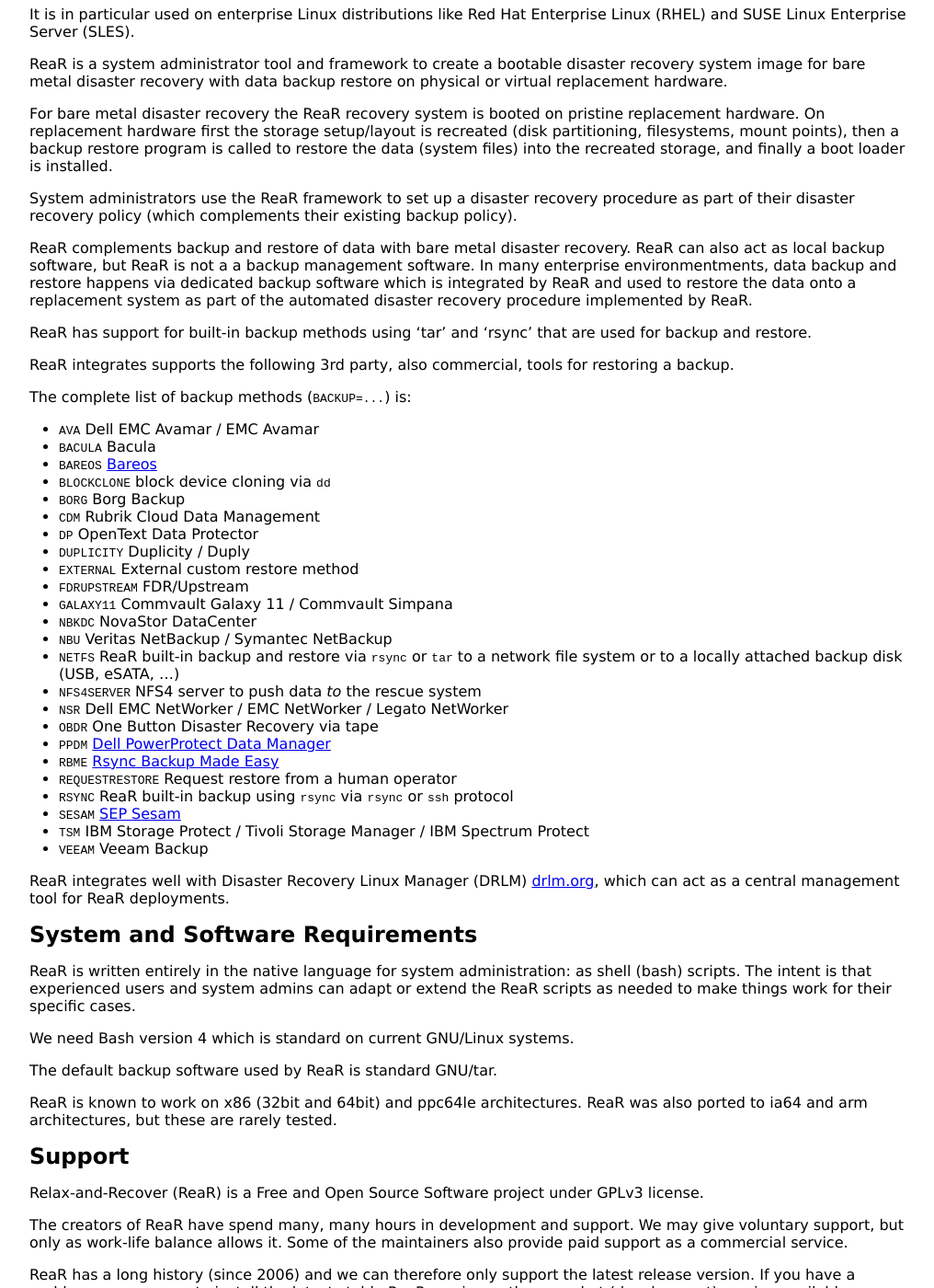
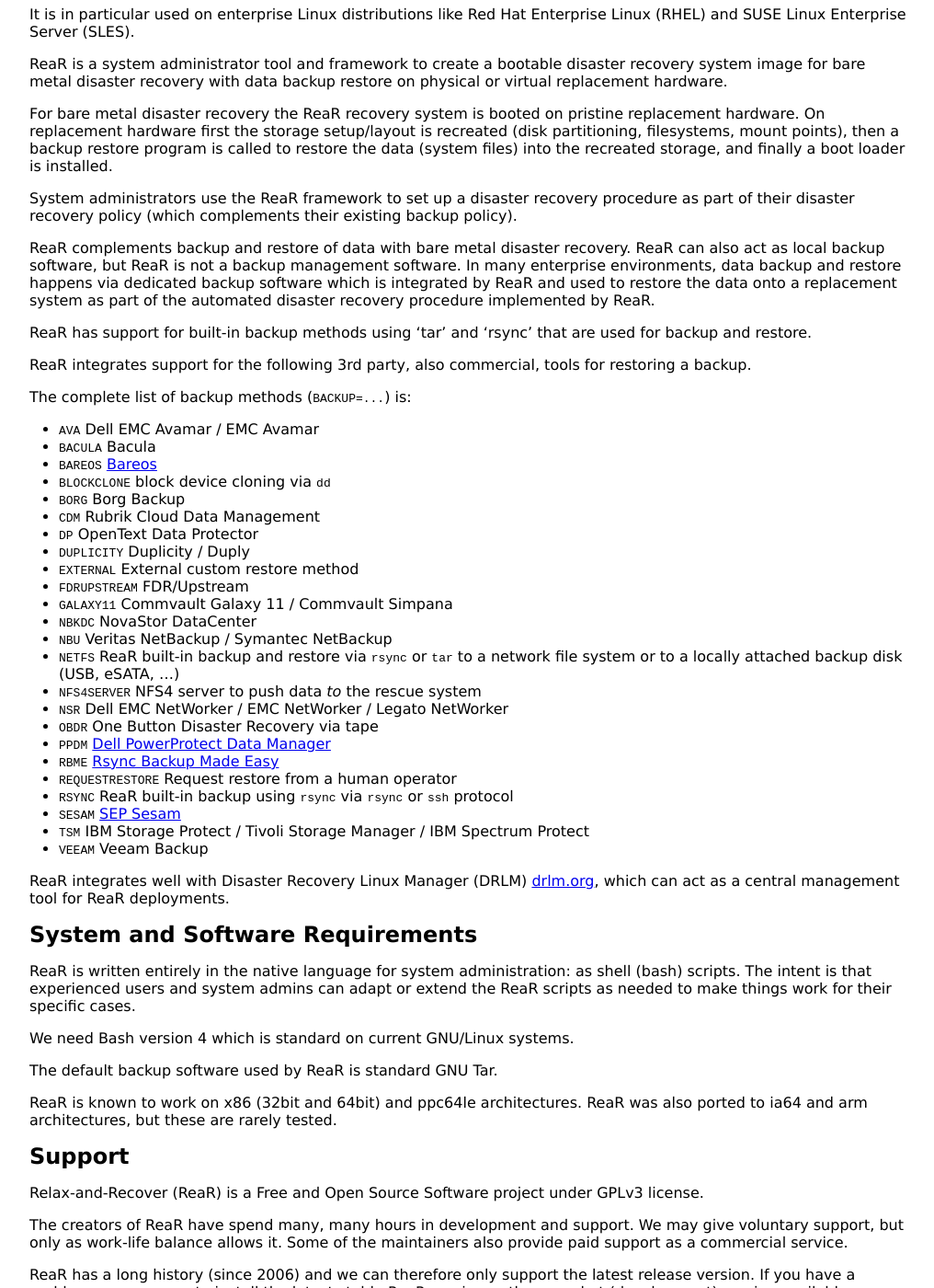
Before and after one commit to rear/rear.github.com, a Jekyll site: the page built from documentation/release-notes-2-8.md, in a window 1280 px wide and 1400 px high, scrolled down 426 px. Shown: the whole window at 92% size, without its empty margins (128-1144 px from the left). Built offline with Jekyll 4.4.1, drawn with Linux system fonts in a browser that asks for light colours.

Commit message:
Minor fixes to the 2.8 release notes

```diff
--- a/documentation/release-notes-2-8.md
+++ b/documentation/release-notes-2-8.md
@@ -32,11 +32,11 @@
 as part of their disaster recovery policy (which complements their existing backup policy).
 
 ReaR complements backup and restore of data with bare metal disaster recovery. ReaR can also act as local backup software,
-but ReaR is not a a backup management software. In many enterprise environmentments, data backup and restore happens via dedicated backup software which is integrated by ReaR and used to restore the data onto a replacement system as part of the automated disaster recovery procedure implemented by ReaR.
+but ReaR is not a backup management software. In many enterprise environments, data backup and restore happens via dedicated backup software which is integrated by ReaR and used to restore the data onto a replacement system as part of the automated disaster recovery procedure implemented by ReaR.
 
 ReaR has support for built-in backup methods using 'tar' and 'rsync' that are used for backup and restore.
 
-ReaR integrates supports the following 3rd party, also commercial, tools for restoring a backup.
+ReaR integrates support for the following 3rd party, also commercial, tools for restoring a backup.
 
 The complete list of backup methods (`BACKUP=...`) is:
 
@@ -75,7 +75,7 @@
 
 We need Bash version 4 which is standard on current GNU/Linux systems.
 
-The default backup software used by ReaR is standard GNU/tar.
+The default backup software used by ReaR is standard GNU Tar.
 
 ReaR is known to work on x86 (32bit and 64bit) and ppc64le architectures.
 ReaR was also ported to ia64 and arm architectures, but these are rarely tested.
```
